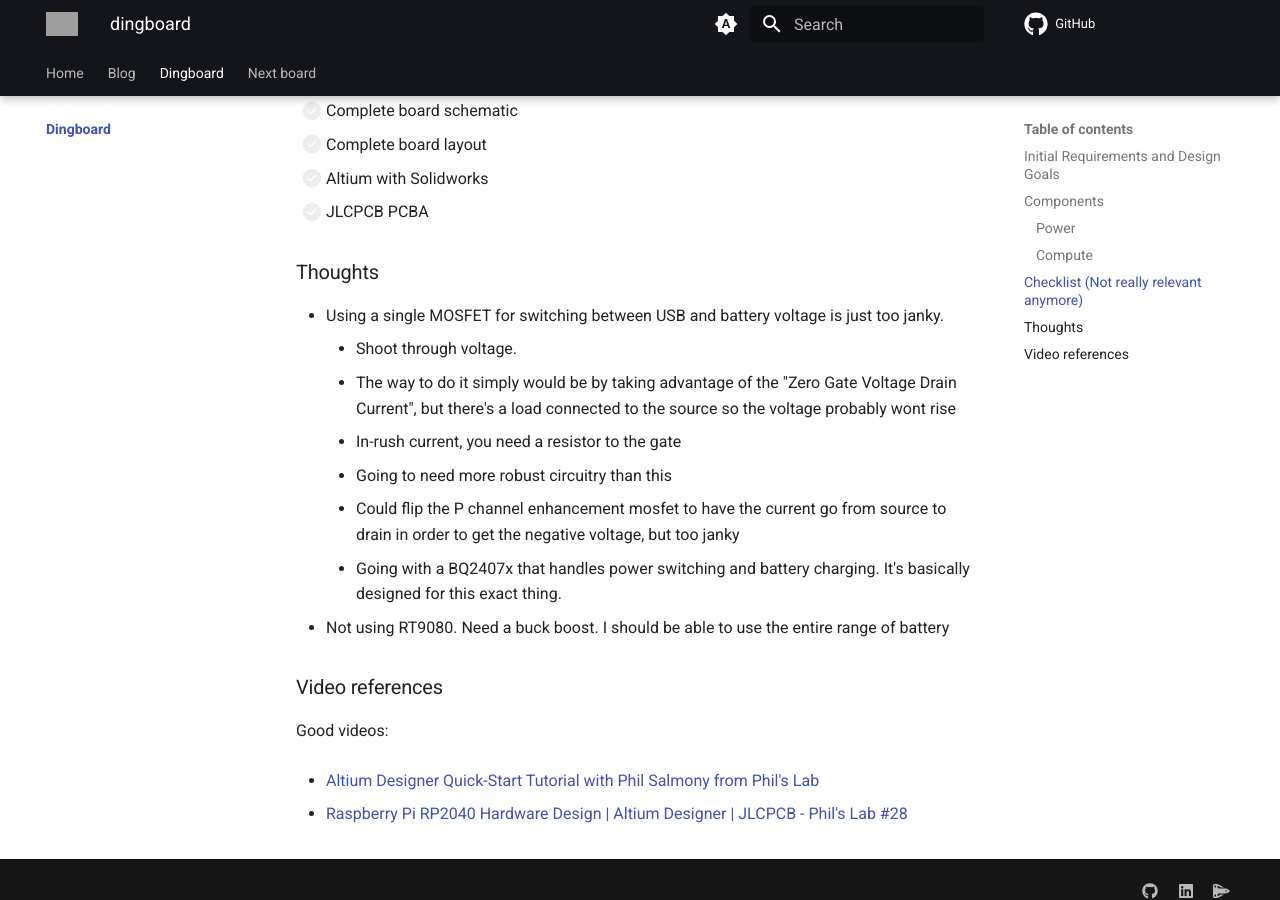
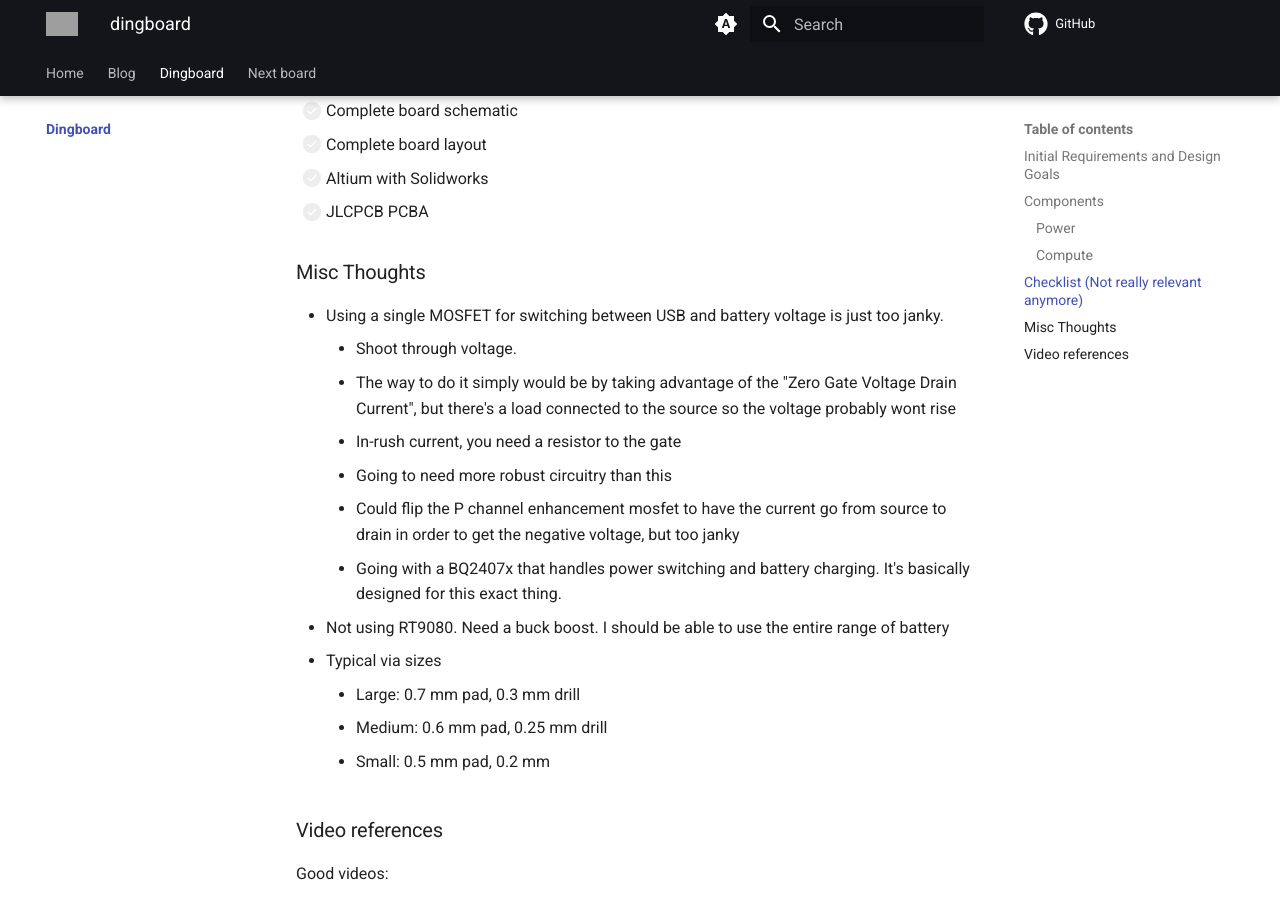
Before and after one commit to sonicavionics/sonicavionics.com, an MkDocs documentation site: the page built from docs/dingboard/index.md, in a window 1280 px wide and 900 px high, scrolled down 1649 px. Built offline with MkDocs 1.6.1 and Material for MkDocs 9.7.7, drawn with Linux system fonts in a browser that asks for light colours; comment, search, counter and statistics services are not loaded; grey boxes are pictures that could not be loaded.

Commit message:
add via info from random online source

```diff
--- a/docs/dingboard/index.md
+++ b/docs/dingboard/index.md
@@ -63,7 +63,7 @@
 - [ ] Altium with Solidworks
 - [ ] JLCPCB PCBA
 
-### Thoughts
+### Misc Thoughts
 
 - Using a single MOSFET for switching between USB and battery voltage is just too janky.
     - Shoot through voltage.
@@ -74,6 +74,12 @@
     - Going with a BQ2407x that handles power switching and battery charging. It's basically designed for this exact thing.
 - Not using RT9080. Need a buck boost. I should be able to use the entire range of battery
 
+- Typical via sizes
+    - Large: 0.7 mm pad, 0.3 mm drill
+    - Medium: 0.6 mm pad, 0.25 mm drill
+    - Small: 0.5 mm pad, 0.2 mm
+
+
 ### Video references
 Good videos:
 
```
